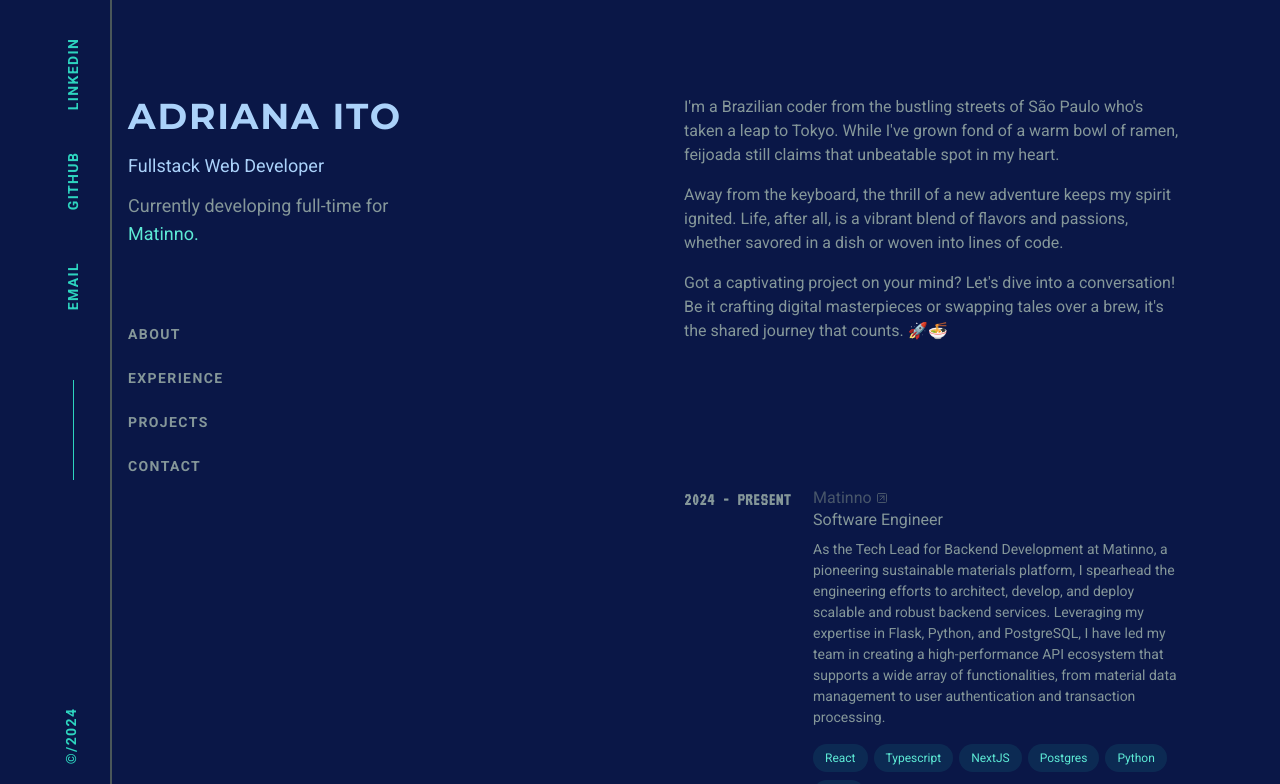
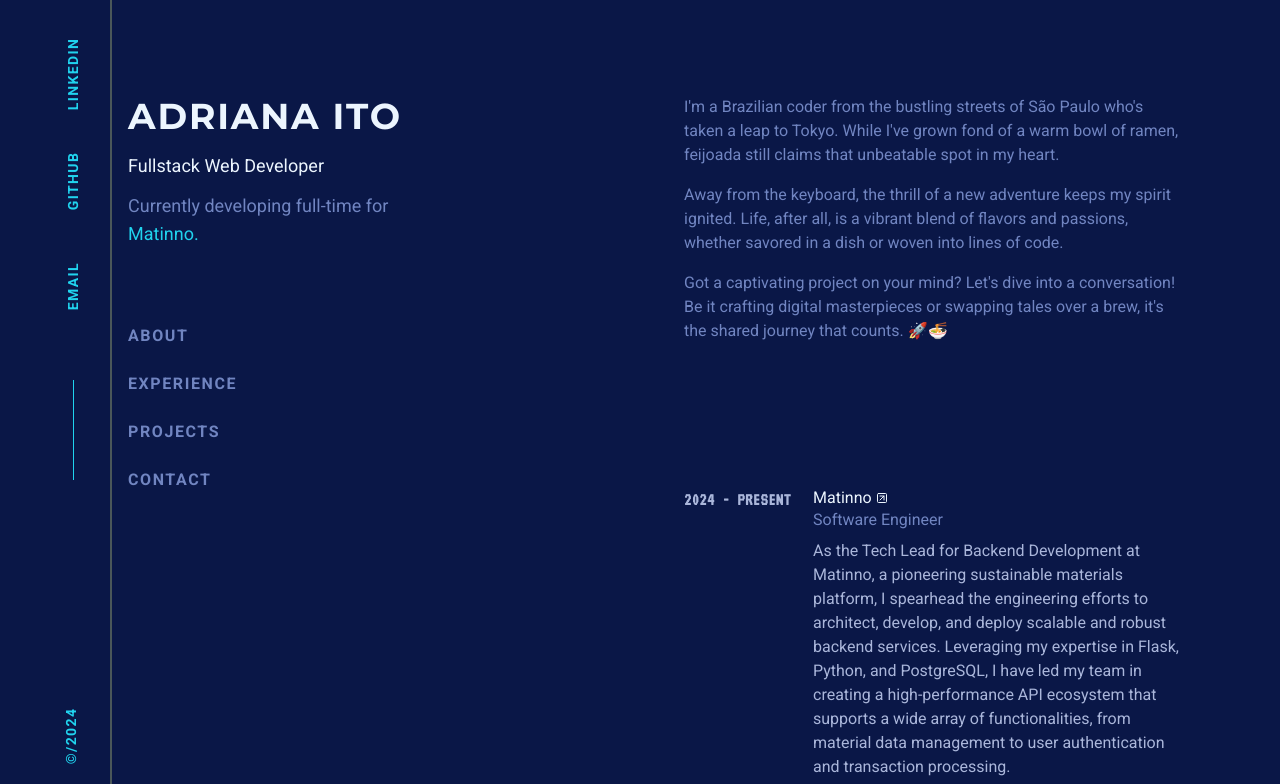
Before and after one commit to Adrianaito/portfolio-2024, a Next.js app: page / in a window 1280 px wide. Shown: the top 784 px of the page. Built offline with nearby package versions, Linux system fonts and the light colour scheme; a web font is replaced by a local one.

Commit message:
Refactor: Update color scheme and variables

```diff
--- a/src/app/_components/Card/TechStackItem.tsx
+++ b/src/app/_components/Card/TechStackItem.tsx
@@ -15,7 +15,7 @@ export function TechStackItem({ name }: TechStackItemProps) {
           "px-3",
           "py-1",
           "font-common",
-          "text-xs",
+          "text-sm",
           "leading-5",
           "text-link-hover"
         )}
--- a/src/app/_components/ExperienceCard.tsx
+++ b/src/app/_components/ExperienceCard.tsx
@@ -29,7 +29,7 @@ export default function ExperienceCard({
           >
             {experience.description.map((desc, index) => (
               <p
-                className="mt-2 text-sm font-common leading-normal text-content-2"
+                className="mt-2 text-md font-common leading-normal text-content-2"
                 key={index}
               >
                 {desc}
--- a/src/app/_components/MenuList.tsx
+++ b/src/app/_components/MenuList.tsx
@@ -12,7 +12,7 @@ type MenuListProps = {
 
 export default function MenuList({ navItems }: MenuListProps) {
   return (
-    <nav className="nav hidden lg:block pb-10 h-3/4 text-content-1 font-common uppercase font-bold text-sm">
+    <nav className="nav hidden lg:block pb-10 h-3/4 text-content-1 font-common uppercase font-bold text-md">
       <ul className="mt-16 w-max">
         {navItems.map((item) => (
           <li key={item.name}>
@@ -23,12 +23,11 @@ export default function MenuList({ navItems }: MenuListProps) {
                   "font-bold",
                   "uppercase",
                   "tracking-widest",
-                  "group-hover:text-green-ms-dos",
-                  "group-hover:bg-background-hover",
+                  "group-hover:bg-link-hover",
                   "group-hover:p-1",
                   "group-hover:py-0",
-                  "group-hover:text-gray-950",
-                  "group-focus-visible:green-ms-dos"
+                  "group-hover:text-gray-950"
+                  // "group-focus-visible:green-ms-dos"
                 )}
               >
                 {item.name}
--- a/src/app/_components/Navbar.tsx
+++ b/src/app/_components/Navbar.tsx
@@ -23,7 +23,6 @@ export default function Navbar() {
           "justify-between",
           "items-center",
           "uppercase",
-          // "text-foreground-pink",
           "tracking-widest",
           "h-16",
           "w-screen",
@@ -34,7 +33,7 @@ export default function Navbar() {
           "relative",
           "border-b-2",
           "border-border",
-          "text-background-hover",
+          "text-link-hover",
           "tracking-widest",
           "lg:content-between",
           "lg:justify-end",
@@ -65,20 +64,20 @@ export default function Navbar() {
                 <a
                   href="https://www.linkedin.com/in/adriana-ito/"
                   target="_blank"
-                  className="lg:-rotate-90 hover:underline hover:text-white cursor-default"
+                  className="lg:-rotate-90 hover:underline hover:text-link cursor-default"
                 >
                   <li>linkedin</li>
                 </a>
                 <a
                   href="https://github.com/Adrianaito"
                   target="_blank"
-                  className="lg:-rotate-90 hover:underline hover:text-white cursor-default"
+                  className="lg:-rotate-90 hover:underline hover:text-link cursor-default"
                 >
                   <li>github</li>
                 </a>
                 <a
                   href="mailto:ito.dri@gmail.com"
-                  className="lg:-rotate-90 hover:underline hover:text-white cursor-default"
+                  className="lg:-rotate-90 hover:underline hover:text-link cursor-default"
                 >
                   <li>email</li>
                 </a>
@@ -92,7 +91,7 @@ export default function Navbar() {
           </ul>
           <div
             className={cn(
-              "lg:w-[0.5px] lg:bg-background-hover lg:h-[100px] lg:self-center",
+              "lg:w-[0.5px] lg:bg-link-hover lg:h-[100px] lg:self-center",
               {
                 "lg:mr-5": pathname !== "/",
               }
--- a/src/app/_components/ProjectCard.tsx
+++ b/src/app/_components/ProjectCard.tsx
@@ -16,7 +16,7 @@ export default function ProjectCard({ project }: { project: Project }) {
           <Card.Content subtitle="" title={project.name} link={project.link}>
             {project.description.map((desc, index) => (
               <p
-                className="mt-2 text-sm font-common leading-normal text-content-2"
+                className="mt-2 text-md font-common leading-normal text-content-2"
                 key={index}
               >
                 {desc}
--- a/src/app/globals.css
+++ b/src/app/globals.css
@@ -4,7 +4,6 @@
 
 @layer base {
   :root {
-    --foreground-pink: 223 51% 85%;
     --background: 209.2 100% 7.6%;
     --oxford-blue: 209.2 100% 7.6%;
     --yale-blue: 208.8 100% 20%;
@@ -18,7 +17,6 @@
     --line-light-mode: 350 80% 55%;
     --green-ms-dos: 119 99% 33%;
     /* --green-ms-dos: 122 97% 26%; */
-    --black: 0 0% 1%;
     --dark-blue: 227.2 75.3% 15.9%;
     /* background hover and nav links */
     --teal-400: 172.5 66% 50.4%;
@@ -28,17 +26,19 @@
     /* links */
     --slate-200: 215 19% 35%;
     /* title and subtitle */
-    --blue-2: 210.4 88.8% 82.5%;
+    --blue-2: 210 90% 96.1%;
+    --blue-3: 225 39.3% 76.1%;
     /* menu, about, card subtitle */
     --gray-2: 186 8.9% 43.9%;
     /* card content and date */
-    --slate-400: 186 8.9% 56.1%;
+    --light-blue-2: 225 39.2% 60%;
+    /* --slate-400: 186 8.9% 56.1%; */
   }
 }
 
 @layer base {
   body {
-    @apply bg-background text-foreground-pink;
+    @apply bg-background;
   }
   [data-nextjs-scroll-focus-boundary] {
     display: contents;
--- a/src/app/page.tsx
+++ b/src/app/page.tsx
@@ -73,7 +73,7 @@ export default function Home() {
                   id="about"
                   className="mb-16 scroll-mt-16 md:mb-24 lg:mb-36 lg:scroll-mt-24 text-content-1"
                 >
-                  <div className="sticky top-0 z-20 -mx-6 mb-4 w-screen bg-background/75 px-6 py-5 backdrop-blur md:-mx-12 md:px-12 lg:sr-only lg:relative lg:top-auto lg:mx-auto lg:w-full lg:px-0 lg:py-0 lg:opacity-0">
+                  <div className="sticky top-0 z-20 -mx-6 mb-4 w-screen bg-background-secondary/60 px-6 py-5 backdrop-blur md:-mx-12 md:px-12 lg:sr-only lg:relative lg:top-auto lg:mx-auto lg:w-full lg:px-0 lg:py-0 lg:opacity-0">
                     <h2 className="text-sm font-bold uppercase tracking-widest text-link lg:sr-only">
                       About
                     </h2>
@@ -90,7 +90,7 @@ export default function Home() {
                   id="experience"
                   className="mb-16 scroll-mt-16 md:mb-24 lg:mb-36 lg:scroll-mt-24"
                 >
-                  <div className="sticky top-0 z-20 -mx-6 mb-4 w-screen bg-background/75 px-6 py-5 backdrop-blur md:-mx-12 md:px-12 lg:sr-only lg:relative lg:top-auto lg:mx-auto lg:w-full lg:px-0 lg:py-0 lg:opacity-0">
+                  <div className="sticky top-0 z-20 -mx-6 mb-4 w-screen bg-background-secondary/60 px-6 py-5 backdrop-blur md:-mx-12 md:px-12 lg:sr-only lg:relative lg:top-auto lg:mx-auto lg:w-full lg:px-0 lg:py-0 lg:opacity-0">
                     <h2 className="text-sm font-bold uppercase tracking-widest text-link lg:sr-only">
                       Experience
                     </h2>
@@ -111,7 +111,7 @@ export default function Home() {
                   id="projects"
                   className="section-projects h-[1000px]mb-16 scroll-mt-16 md:mb-24 lg:mb-36 lg:scroll-mt-24"
                 >
-                  <div className="sticky top-0 z-20 -mx-6 mb-4 w-screen bg-background/75 px-6 py-5 backdrop-blur md:-mx-12 md:px-12 lg:sr-only lg:relative lg:top-auto lg:mx-auto lg:w-full lg:px-0 lg:py-0 lg:opacity-0">
+                  <div className="sticky top-0 z-20 -mx-6 mb-4 w-screen bg-background-secondary/60 px-6 py-5 backdrop-blur md:-mx-12 md:px-12 lg:sr-only lg:relative lg:top-auto lg:mx-auto lg:w-full lg:px-0 lg:py-0 lg:opacity-0">
                     <h2 className="text-sm font-bold uppercase tracking-widest text-link lg:sr-only">
                       Projects
                     </h2>
--- a/src/data/projects.ts
+++ b/src/data/projects.ts
@@ -1,7 +1,7 @@
 export const projects = [
   {
-    name: "Project 1",
-    description: ["Coming soon...", "Stay tuned!"],
+    name: "Projects",
+    description: ["Coming soon..."],
     techStack: ["React", "TypeScript", "Tailwind CSS"],
     link: "#",
     thumbnail: "/napBuddies/search.png",
--- a/tailwind.config.ts
+++ b/tailwind.config.ts
@@ -9,19 +9,16 @@ const config: Config = {
   theme: {
     extend: {
       colors: {
-        "foreground-pink": "hsl(var(--foreground-pink))",
-        foreground: "hsl(var(--foreground))",
         "green-ms-dos": "hsl(var(--green-ms-dos))",
-        black: "hsl(var(--black))",
         "dark-blue": "hsl(var(--dark-blue))",
-        "slate-600": "hsl(var(--slate-600))",
         // change
         "background-hover": "hsl(var(--teal-400))",
-        "link-hover": "hsl(var(--teal-300))",
+        // "link-hover": "hsl(var(--teal-300))",
+        "link-hover": "hsl(var(--text-secondary))",
         "main-title": "hsl(var(--blue-2))",
-        "content-1": "hsl(var(--slate-400))",
-        "content-2": "hsl(var(--slate-400))",
-        link: "hsl(var(--slate-200))",
+        "content-1": "hsl(var(--light-blue-2))",
+        "content-2": "hsl(var(--blue-3))",
+        link: "hsl(var(--blue-2))",
         background: "hsl(var(--dark-blue))",
         "background-secondary": "hsl(var(--yale-blue))",
         "text-secondary": "hsl(var(--text-secondary))",
```
Also changed, not shown: 1 other file (tests, documents, lock files or other folders).
